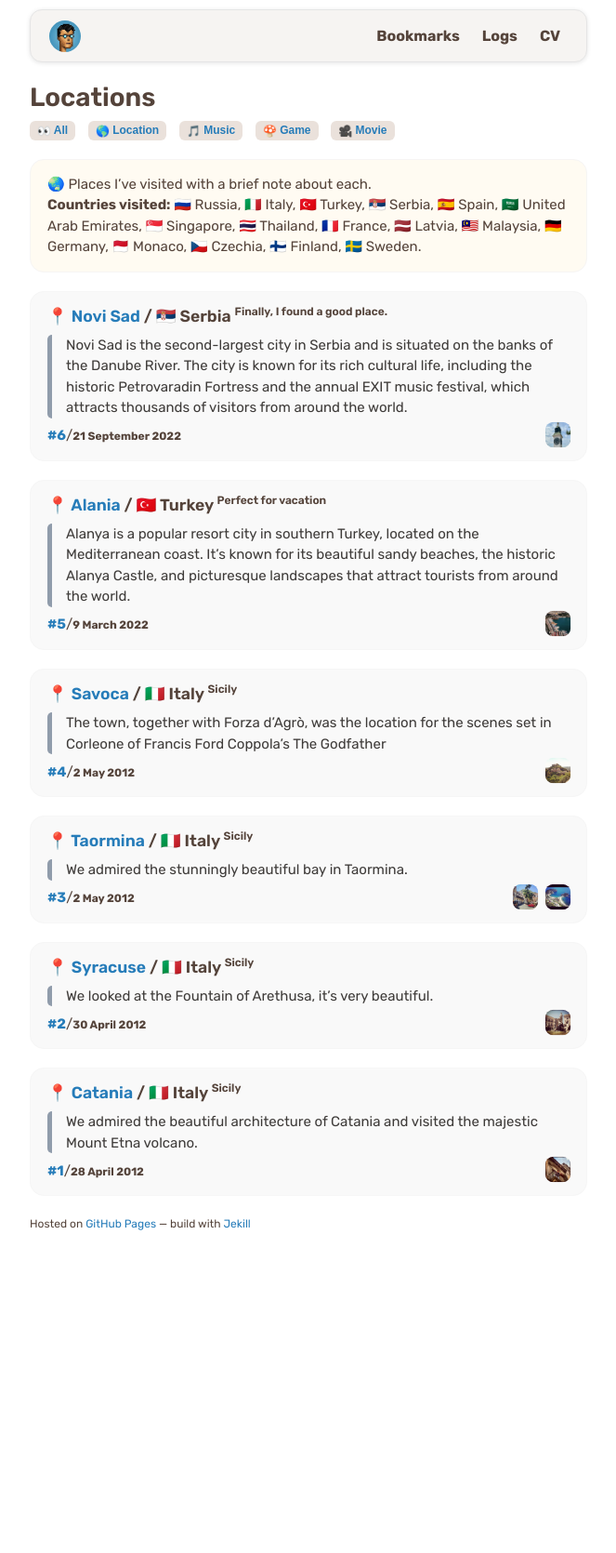
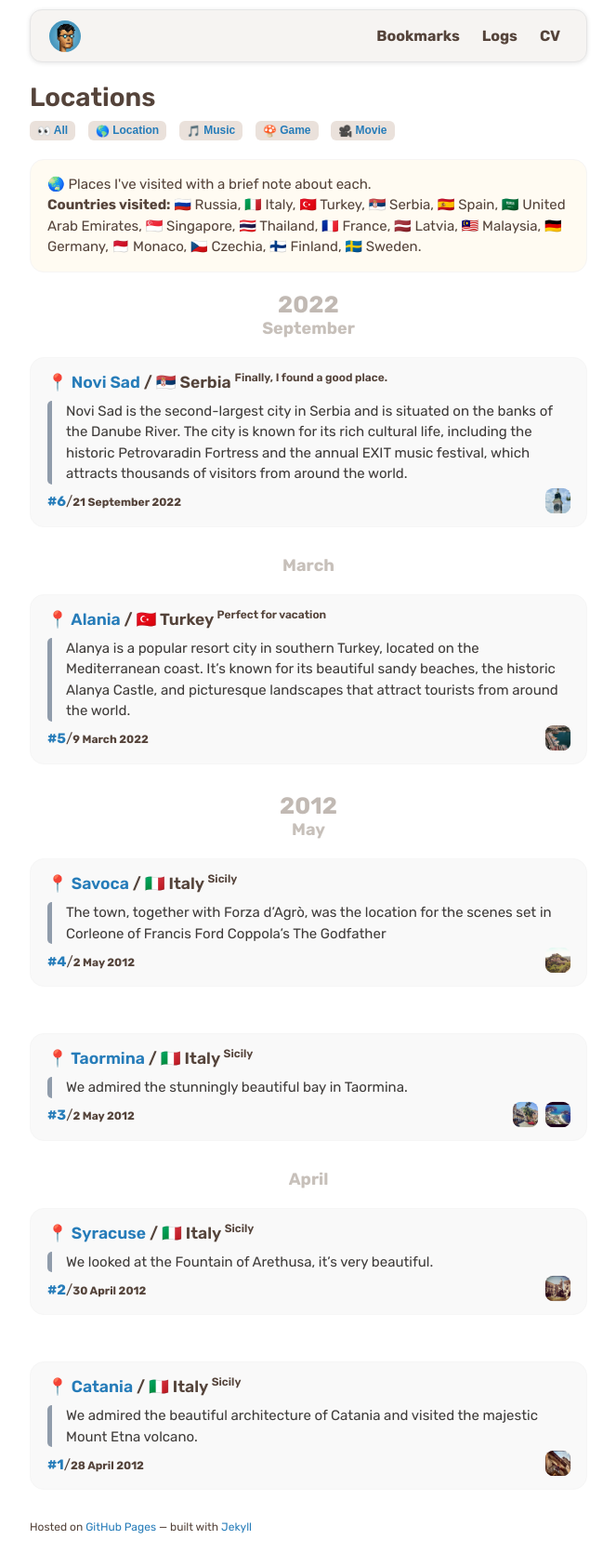
Before and after one commit to alobanov/alobanov.github.io, a Jekyll site: the page built from logs/location.html, in a window 1280 px wide. Shown: the whole page at 93% size, without its empty margins (308-971 px from the left). Built offline with Jekyll 4.4.1, drawn with Linux system fonts in a browser that asks for light colours; emoji names are drawn with the system emoji font; some web fonts are replaced; before the commit the page ends 1344 px from its top, so only the background shows below that.

Commit message:
refactoring

```diff
--- /dev/null
+++ b/_includes/date_dividers.html
@@ -0,0 +1,13 @@
+{% assign log_month = include.date | date: "%B" %}
+{% assign log_year = include.date | date: "%Y" %}
+
+{% if log_year != include.current_year %}
+<div class="year-divider">{{ log_year }}</div>
+{% assign current_year = log_year %}
+{% assign current_month = "" %}
+{% endif %}
+
+{% if log_month != include.current_month %}
+<div class="month-divider">{{ log_month }}</div>
+{% assign current_month = log_month %}
+{% endif %}
--- a/_layouts/default.html
+++ b/_layouts/default.html
@@ -1,44 +1,71 @@
 <!DOCTYPE html>
-<html lang="{{ site.lang | default: " en-US" }}">
+<!-- Root element with language setting and JavaScript detection -->
+<html lang="{{ site.lang | default: 'en-US' }}" class="no-js">
 
 <head>
+  <!-- Essential meta tags -->
   <meta charset="UTF-8">
   <meta http-equiv="X-UA-Compatible" content="IE=edge">
-  <meta name="viewport" content="width=device-width, initial-scale=1">
+  <meta name="viewport" content="width=device-width, initial-scale=1.0, viewport-fit=cover">
+  <meta name="theme-color" content="#ffffff">
+  <meta name="format-detection" content="telephone=no">
 
+  <!-- SEO meta tags -->
   <title>{% if page.title %}{{ page.title }}{% else %}{{ site.title }}{% endif %}</title>
   <meta name="description"
     content="{% if page.excerpt %}{{ page.excerpt | strip_html | strip_newlines | truncate: 160 }}{% else %}{{ site.description }}{% endif %}">
+  <meta name="author" content="{{ site.author }}">
 
-  <link rel="preconnect" href="https://fonts.googleapis.com">
+  <!-- Font preloading for performance optimization -->
+  <link rel="preconnect" href="https://fonts.googleapis.com" crossorigin>
   <link rel="preconnect" href="https://fonts.gstatic.com" crossorigin>
+
+  <!-- Google Fonts with performance optimization -->
   <link
     href="https://fonts.googleapis.com/css2?family=Rubik:ital,wght@0,300..900;1,300..900&family=Victor+Mono:ital,wght@0,100..700;1,100..700&display=swap"
-    rel="stylesheet">
+    rel="stylesheet" media="print" onload="this.media='all'">
 
-  <link rel="stylesheet" href="{{ "/assets/css/style.css?v=" | append: site.github.build_revision | relative_url }}">
+  <!-- Main stylesheet -->
+  <link rel="stylesheet" href="{{ '/assets/css/style.css?v=' | append: site.github.build_revision | relative_url }}">
 
+  <!-- Legacy browser support -->
   <!--[if lt IE 9]>
     <script src="https://cdnjs.cloudflare.com/ajax/libs/html5shiv/3.7.3/html5shiv.min.js"></script>
-    <![endif]-->
+  <![endif]-->
+
+  <!-- Custom head elements from include -->
   {% include head-custom.html %}
+
+  <!-- JavaScript support detection -->
+  <script>document.documentElement.className = document.documentElement.className.replace('no-js', 'js');</script>
 </head>
 
 <body>
-  <article>
+  <!-- Main article wrapper -->
+  <article class="page">
+    <!-- Content wrapper for width constraint -->
     <div class="wrapper">
+      <!-- Navigation menu -->
       {% include header_menu.html %}
 
-      {{ content }}
+      <!-- Main content area -->
+      <main class="content">
+        <!-- Page content from Jekyll -->
+        {{ content }}
+      </main>
 
-      <footer>
-        <p><small>Hosted on <a href="https://pages.github.com/">GitHub Pages</a> &mdash; build with <a
-              href="https://jekyllrb.com/">Jekill</a></small>
+      <!-- Footer section -->
+      <footer class="footer">
+        <!-- Copyright and attribution -->
+        <p><small>Hosted on <a href="https://pages.github.com/" rel="noopener">GitHub Pages</a> &mdash; built with <a
+              href="https://jekyllrb.com/" rel="noopener">Jekyll</a></small>
         </p>
       </footer>
     </div>
   </article>
-  <script src="{{ "/assets/js/scale.fix.js" | relative_url }}"></script>
+
+  <!-- Deferred JavaScript -->
+  <script defer src="{{ '/assets/js/scale.fix.js' | relative_url }}"></script>
 </body>
 
 </html>
--- a/logs/location.html
+++ b/logs/location.html
@@ -37,4 +45,6 @@ permalink: /logs/location/
         {% endif %}
     </div>
 </div>
+
+<div class="spacer"></div>
 {% endfor %}
```
Also changed, not shown: other parts of logs/location.html (+12 -4 lines), logs.md (+27 -35 lines), 1 other file.
